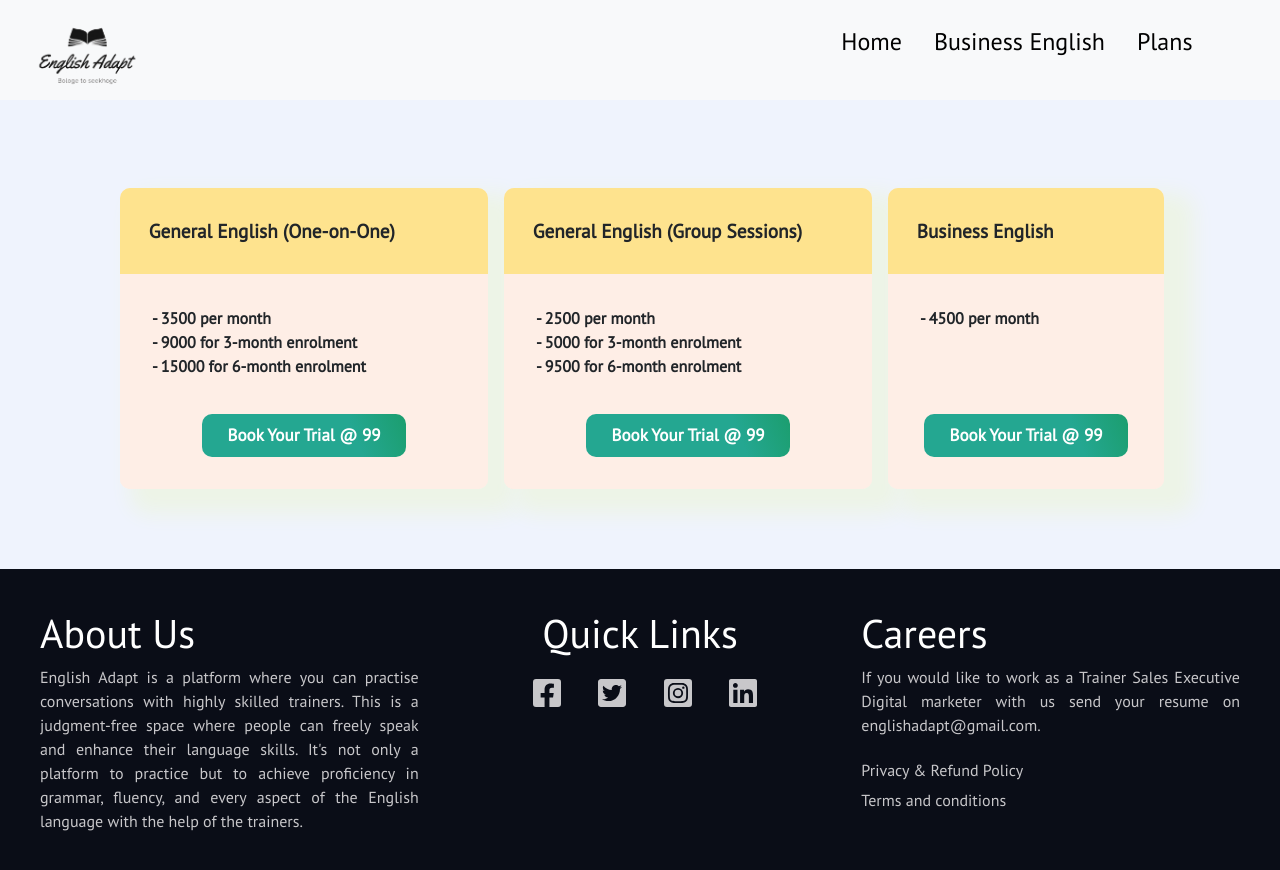
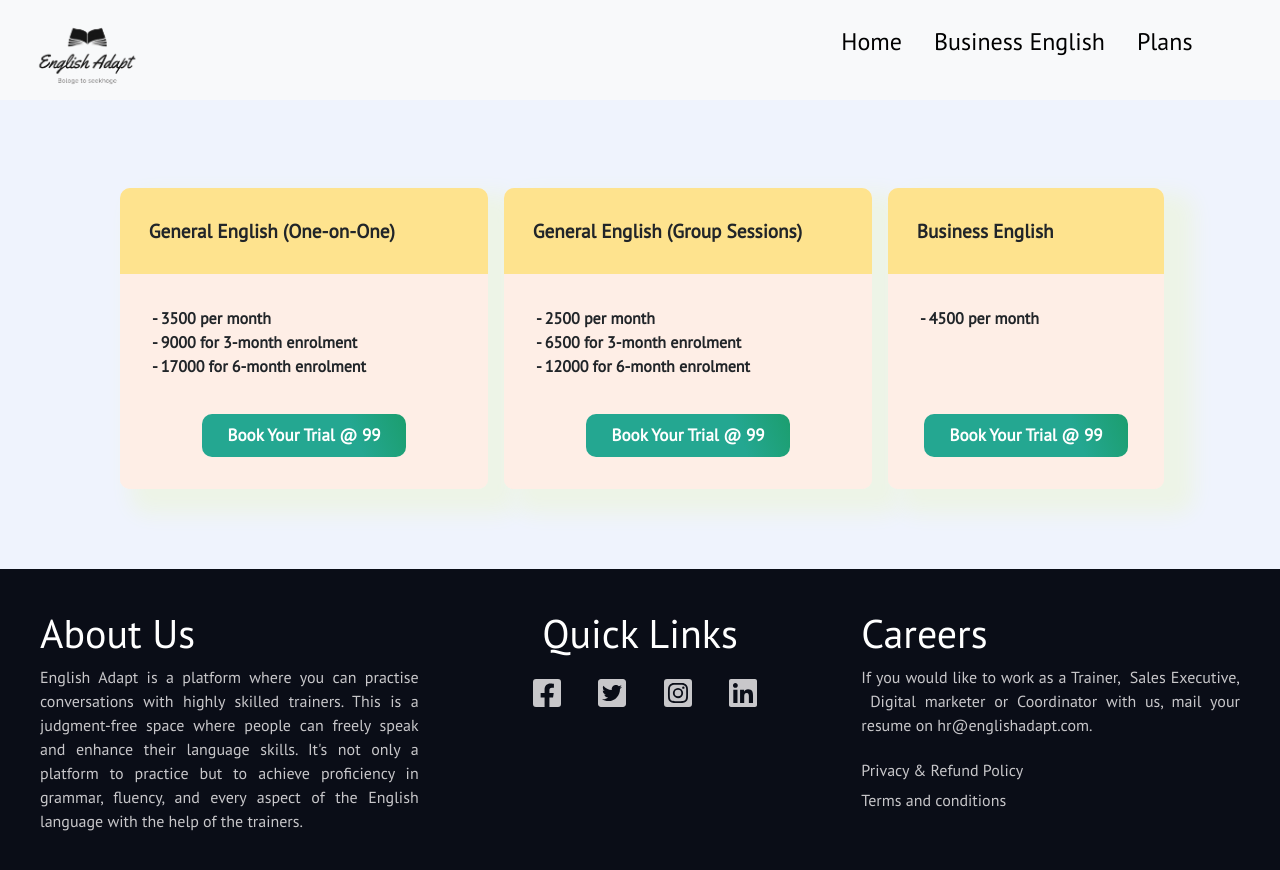
Before and after one commit to ritikamadaan01/englishAdapt, a React (Create React App) app: page /plans in a window 1280 px wide. Shown: the top 870 px of the page. Built offline with nearby package versions, Linux system fonts and the light colour scheme.

Commit message:
Update Price

```diff
--- a/src/Components/footer.jsx
+++ b/src/Components/footer.jsx
@@ -63,10 +63,8 @@ class Footer extends React.Component {
             <div className="col-md-4 col-12 p-3">
                 <h1>Careers</h1>
                 <p style={{ color: "#c8c7ca" }}>
-                    If you would like to work as a Trainer
-                    Sales Executive
-                    Digital marketer
-                    with us send your resume on englishadapt@gmail.com.
+                    If you would like to work as a Trainer, &nbsp;Sales Executive, &nbsp;Digital marketer or Coordinator
+                    with us, mail your resume on hr@englishadapt.com.
                     <br />
                     <br />
                     <h6>Privacy {"&"} Refund Policy
--- a/src/Components/plans.jsx
+++ b/src/Components/plans.jsx
@@ -12,7 +12,7 @@ class Plans extends React.Component {
                     <div>- 3500 per month
                     </div>
                     <div>- 9000 for 3-month enrolment</div>
-                    <div>- 15000 for 6-month enrolment
+                    <div>- 17000 for 6-month enrolment
                     </div>
 
                     <br />
@@ -36,8 +36,8 @@ class Plans extends React.Component {
                 <div className="plan-card-body">
                     <div>- 2500 per month
                     </div>
-                    <div>- 5000 for 3-month enrolment</div>
-                    <div>- 9500 for 6-month enrolment
+                    <div>- 6500 for 3-month enrolment</div>
+                    <div>- 12000 for 6-month enrolment
                     </div>
                     <br />
 
```
